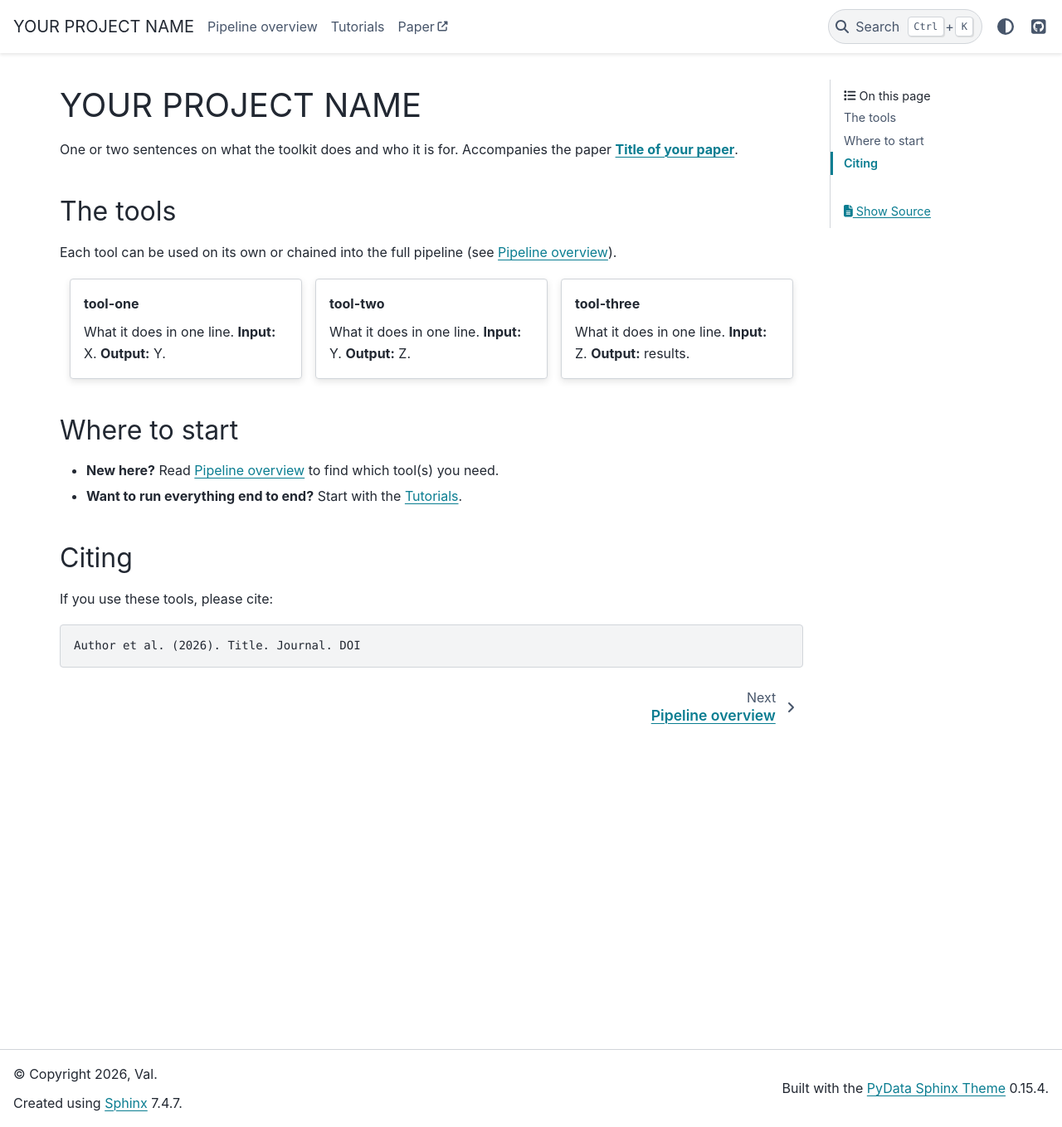
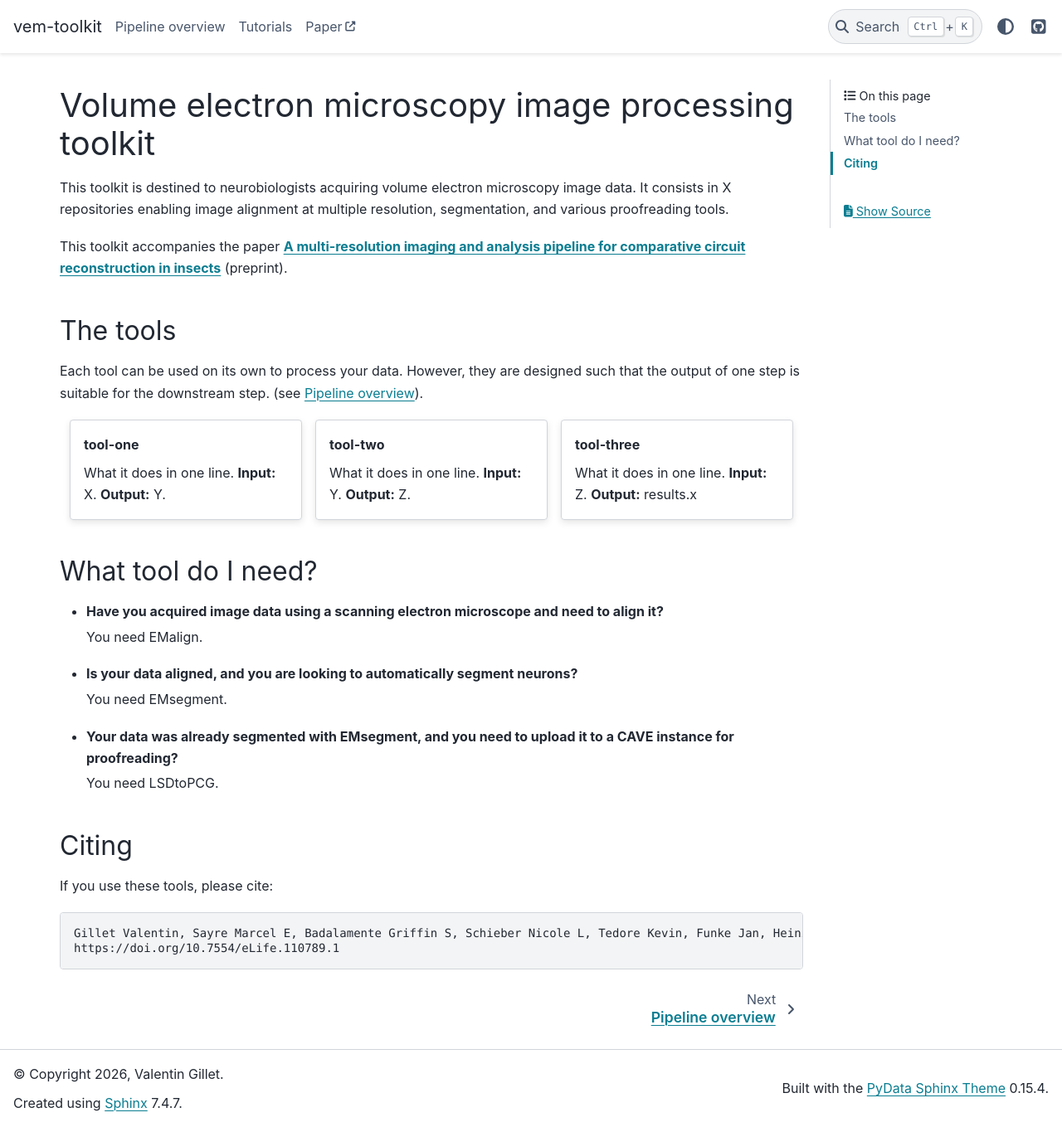
Before and after one commit to Heinze-lab/multiresem.github.io, a Sphinx documentation site: the page built from docs/index.md, in a window 1280 px wide and 1359 px high. Shown: the whole window at 83% size. Built offline with Sphinx 7.4.7 and the PyData theme 0.15.4, drawn with Linux system fonts in a browser that asks for light colours.

Commit message:
updated to use Sphinx

`````diff
--- a/docs/conf.py
+++ b/docs/conf.py
@@ -1,9 +1,9 @@
 # Sphinx configuration for the project hub (landing page).
 # Replace every YOUR-ORG / tool-* placeholder.
 
-project = "YOUR PROJECT NAME"
-author = "Val"
-copyright = "2026, Val"
+project = "vem-toolkit"
+author = "Valentin Gillet"
+copyright = "2026, Valentin Gillet"
 
 extensions = [
     "myst_nb",                 # Markdown (.md) + Jupyter notebooks (.ipynb)
@@ -26,18 +26,21 @@ exclude_patterns = ["_build", "**.ipynb_checkpoints", "requirements.txt"]
 intersphinx_mapping = {
     "python": ("https://docs.python.org/3", None),
     "numpy": ("https://numpy.org/doc/stable/", None),
-    # "tool_one": ("https://YOUR-ORG.github.io/tool-one/", None),
-    # "tool_two": ("https://YOUR-ORG.github.io/tool-two/", None),
+    "emalign": ("https://github.com/Heinze-lab/EMalign", None),
+    "emtrain": ("https://github.com/Heinze-lab/EMtrain", None),
+    "emsegment": ("https://github.com/Heinze-lab/EMsegment", None),
+    "synpred": ("https://github.com/Heinze-lab/SynPred", None),
+    "lsdtopcg": ("https://github.com/Heinze-lab/LSDtoPCG", None)
 }
 
 html_theme = "pydata_sphinx_theme"
 html_title = project
 html_static_path = ["_static"]
 html_theme_options = {
-    "github_url": "https://github.com/YOUR-ORG",
+    "github_url": "https://github.com/Heinze-lab",
     "navbar_align": "left",
     "show_toc_level": 2,
     "external_links": [
-        {"name": "Paper", "url": "https://doi.org/YOUR-DOI"},
+        {"name": "Paper", "url": "https://doi.org/10.7554/eLife.110789.1"},
     ],
 }
--- a/docs/index.md
+++ b/docs/index.md
@@ -1,12 +1,12 @@
-# YOUR PROJECT NAME
+# Volume electron microscopy image processing toolkit
 
-One or two sentences on what the toolkit does and who it is for.
-Accompanies the paper **[Title of your paper](https://doi.org/YOUR-DOI)**.
+This toolkit is destined to neurobiologists acquiring volume electron microscopy image data. It consists in X repositories enabling image alignment at multiple resolution, segmentation, and various proofreading tools.
+
+This toolkit accompanies the paper **[A multi-resolution imaging and analysis pipeline for comparative circuit reconstruction in insects](https://doi.org/10.7554/eLife.110789.1)** (preprint).
 
 ## The tools
 
-Each tool can be used on its own or chained into the full pipeline
-(see {doc}`pipeline`).
+Each tool can be used on its own to process your data. However, they are designed such that the output of one step is suitable for the downstream step. (see {doc}`pipeline`).
 
 ````{grid} 1 2 3 3
 :gutter: 3
@@ -26,21 +26,29 @@ What it does in one line. **Input:** Y. **Output:** Z.
 ```{grid-item-card} tool-three
 :link: https://YOUR-ORG.github.io/tool-three/
 
-What it does in one line. **Input:** Z. **Output:** results.
+What it does in one line. **Input:** Z. **Output:** results.x
 ```
 ````
 
-## Where to start
+## What tool do I need?
 
-- **New here?** Read {doc}`pipeline` to find which tool(s) you need.
-- **Want to run everything end to end?** Start with the {doc}`tutorials/index`.
+- **Have you acquired image data using a scanning electron microscope and need to align it?**
+
+    You need EMalign.
+- **Is your data aligned, and you are looking to automatically segment neurons?**
+
+    You need EMsegment.
+- **Your data was already segmented with EMsegment, and you need to upload it to a CAVE instance for proofreading?**
+
+    You need LSDtoPCG.
 
 ## Citing
 
 If you use these tools, please cite:
 
 ```text
-Author et al. (2026). Title. Journal. DOI
+Gillet Valentin, Sayre Marcel E, Badalamente Griffin S, Schieber Nicole L, Tedore Kevin, Funke Jan, Heinze Stanley (2026) A multi-resolution imaging and analysis pipeline for comparative circuit reconstruction in insects eLife 15:RP110789
+https://doi.org/10.7554/eLife.110789.1
 ```
 
 ```{toctree}
`````
Also changed, not shown: README.md (deleted, +0 -1 lines).
